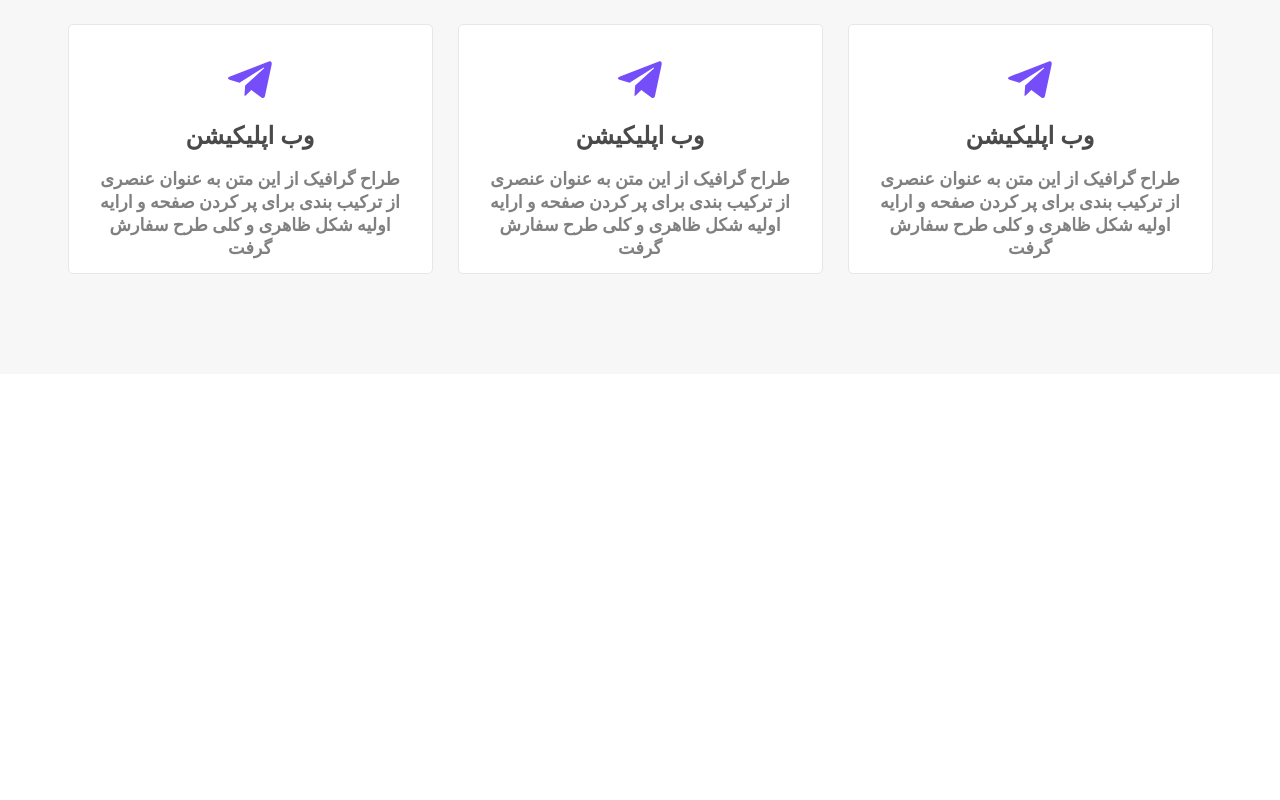
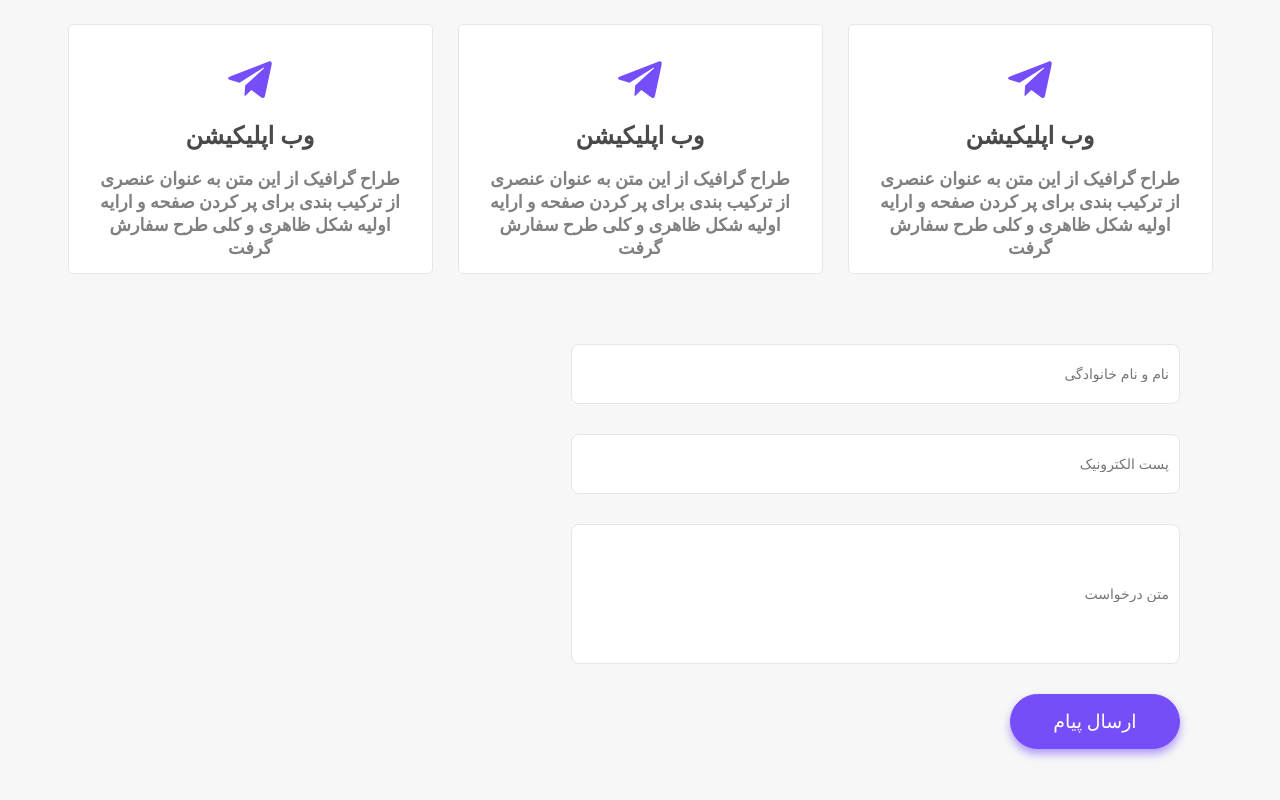
Before and after one commit to Mousavi-69/Resumes, a Vue app: page / in a window 1280 px wide. Shown: the part 5853-6653 px from the top of the page. Before the commit the page ends 6246 px from the top, so only its background shows below. Built offline with nearby package versions, Linux system fonts and the light colour scheme.

Commit message:
Add Communication Level 1

```diff
--- a/src/components/Communication.vue
+++ b/src/components/Communication.vue
@@ -1,5 +1,7 @@
 <script setup lang="ts">
-import ServiceComponent from './ShapeComponent/ServiceComponent.vue';</script>
+import ServiceComponent from "./ShapeComponent/ServiceComponent.vue";
+import Form from "./Form.vue";
+</script>
 <template>
   <div class="container">
     <div class="title">
@@ -9,22 +11,25 @@ import ServiceComponent from './ShapeComponent/ServiceComponent.vue';</script>
       </h4>
     </div>
     <section class="section">
-
- <ServiceComponent
+      <ServiceComponent
         :icon="['fab', 'telegram-plane']"
         :title="'وب اپلیکیشن'"
         :text="'طراح گرافیک از این متن به عنوان عنصری از ترکیب بندی برای پر کردن صفحه و ارایه اولیه شکل ظاهری و کلی طرح سفارش گرفت'"
       />
-        <ServiceComponent
+      <ServiceComponent
         :icon="['fab', 'telegram-plane']"
         :title="'وب اپلیکیشن'"
         :text="'طراح گرافیک از این متن به عنوان عنصری از ترکیب بندی برای پر کردن صفحه و ارایه اولیه شکل ظاهری و کلی طرح سفارش گرفت'"
       />
-        <ServiceComponent
+      <ServiceComponent
         :icon="['fab', 'telegram-plane']"
         :title="'وب اپلیکیشن'"
         :text="'طراح گرافیک از این متن به عنوان عنصری از ترکیب بندی برای پر کردن صفحه و ارایه اولیه شکل ظاهری و کلی طرح سفارش گرفت'"
-      />  </section>
+      />
+    </section>
+    <div class="form-map">
+        <Form></Form>
+    </div>
   </div>
 </template>
 <style scoped lang="scss">
@@ -33,13 +38,19 @@ import ServiceComponent from './ShapeComponent/ServiceComponent.vue';</script>
   padding: 0px 0px 100px 0px;
   text-align: center;
   box-sizing: border-box;
-  .title{
-      padding: 50px;
+  .title {
+    padding: 50px;
   }
-  .section{
-      display: flex;
+  .section {
+    display: flex;
     flex-wrap: wrap;
     gap: 25px;
     justify-content: center;
   }
-}</style>
+}
+.form-map{
+    padding-right: 100px;
+    padding-left: 100px;
+    padding-top: 70px;
+}
+</style>
```
